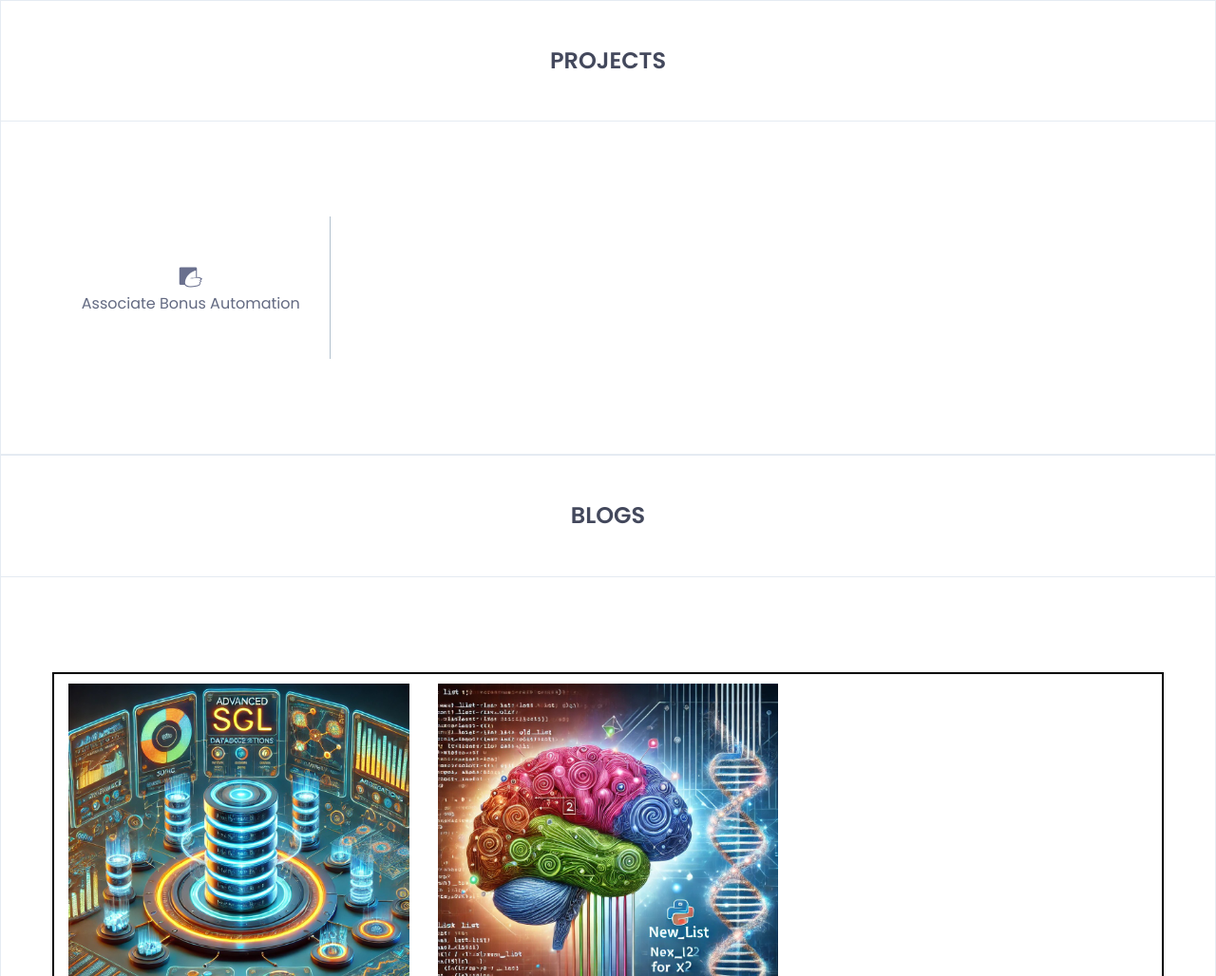
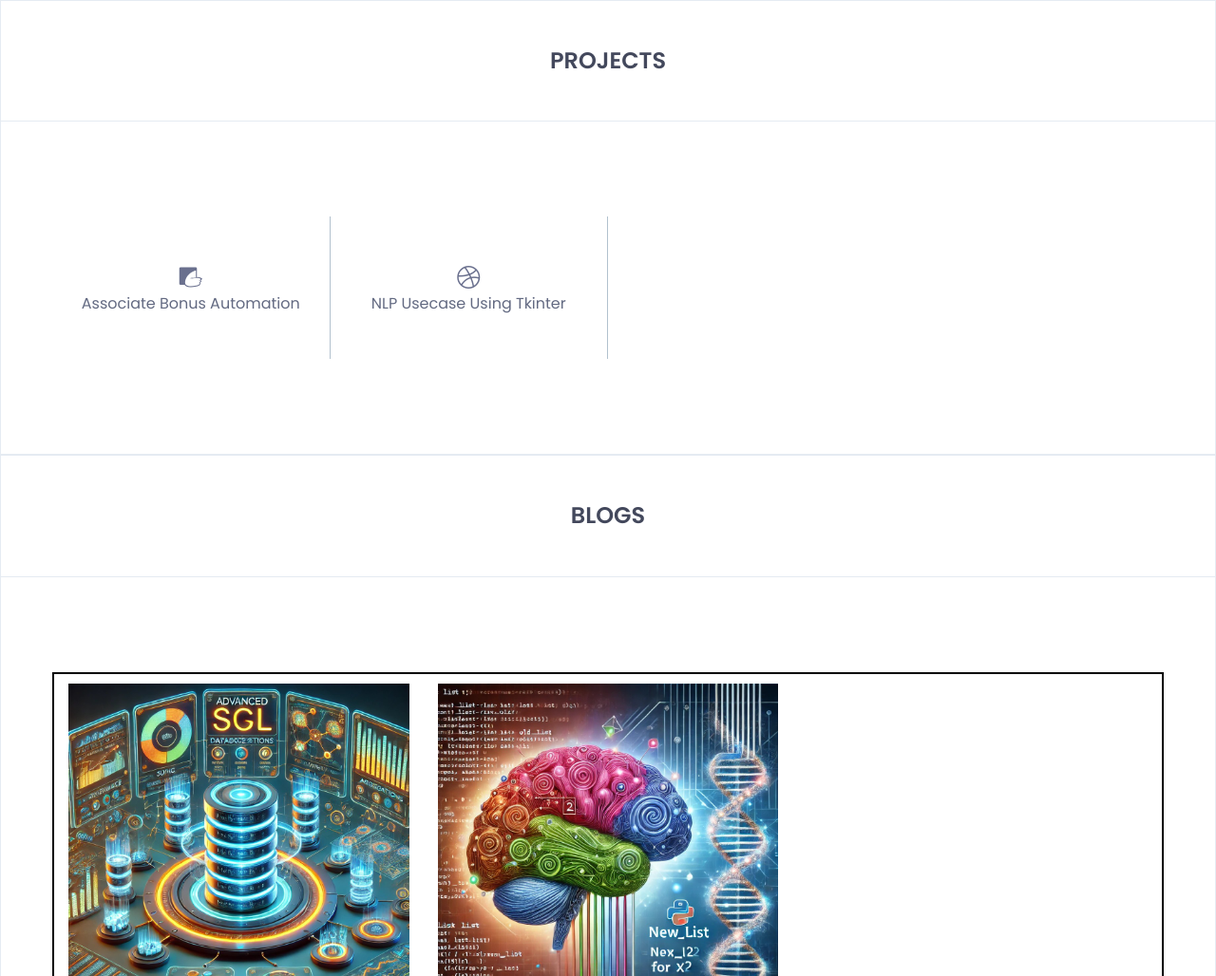
Before and after one commit to contact-tirth/my-portfolio-website, a plain HTML site: page index.html in a window 1280 px wide. Shown: the part 5457-6485 px from the top of the page at 95% size. Drawn offline with nearby package versions, Linux system fonts and the light colour scheme.

Commit message:
Adding Second Project in Main Page

```diff
--- a/index.html
+++ b/index.html
@@ -561,21 +561,21 @@
 									</div>
 								</div>
 							</div>
-							<!--<div class="col-sm-3">
+							<div class="col-sm-3">
 								<div class="single-profile">
 									<div class="profile-txt">
-										<a href=""><i class="flaticon-dribbble"></i></a>
-										<div class="profile-icon-name">dribbble</div>
+										<a href="nlp-based-app-using-tkinter.html"><i class="flaticon-dribbble"></i></a>
+										<div class="profile-icon-name">NLP Usecase Using Tkinter</div>
 									</div>
 									<div class="single-profile-overlay">
 										<div class="profile-txt">
-											<a href=""><i class="flaticon-dribbble"></i></a>
-											<div class="profile-icon-name">dribbble</div>
+											<a href="nlp-based-app-using-tkinter.html"><i class="flaticon-dribbble"></i></a>
+											<div class="profile-icon-name">NLP Usecase Using Tkinter</div>
 										</div>
 									</div>
 								</div>
 							</div>
-							<div class="col-sm-3">
+							<!--<div class="col-sm-3">
 								<div class="single-profile">
 									<div class="profile-txt">
 										<a href=""><i class="flaticon-behance-logo"></i></a>
```
